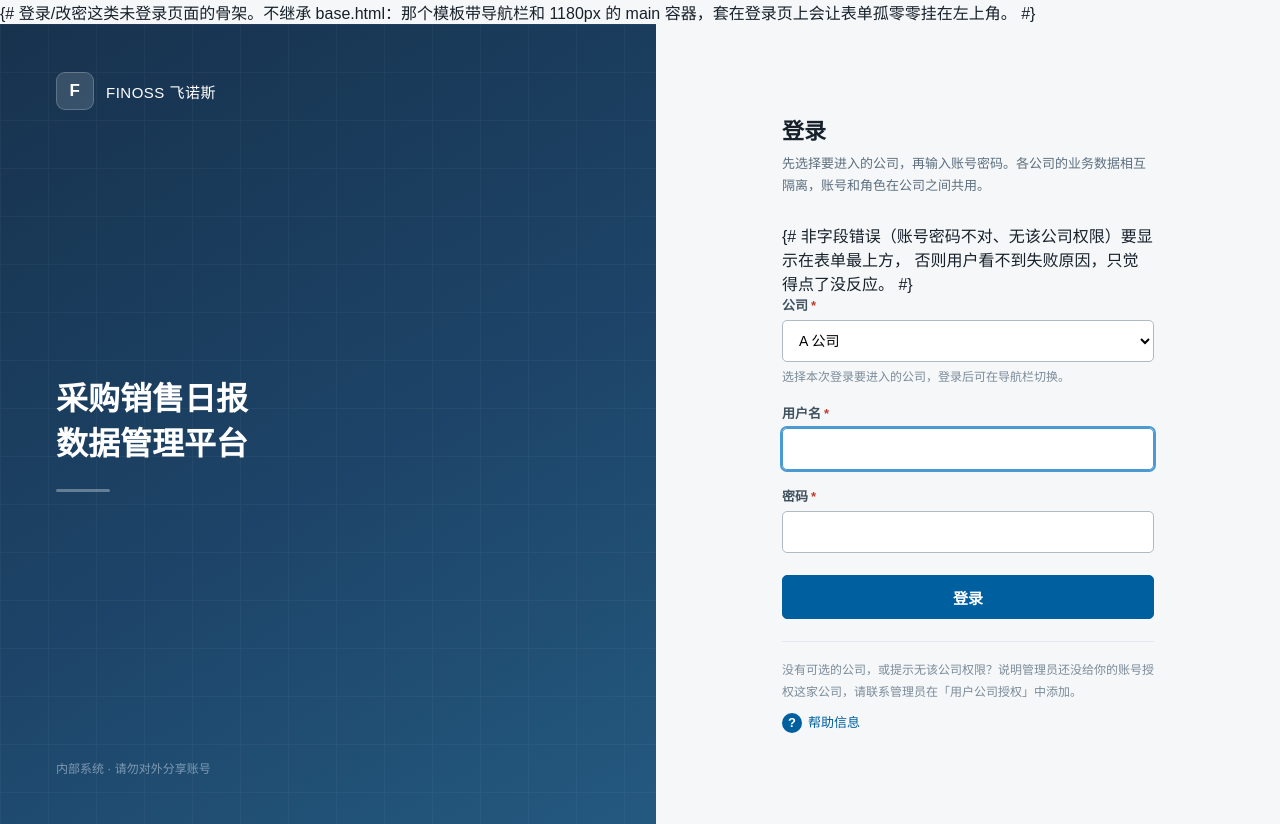
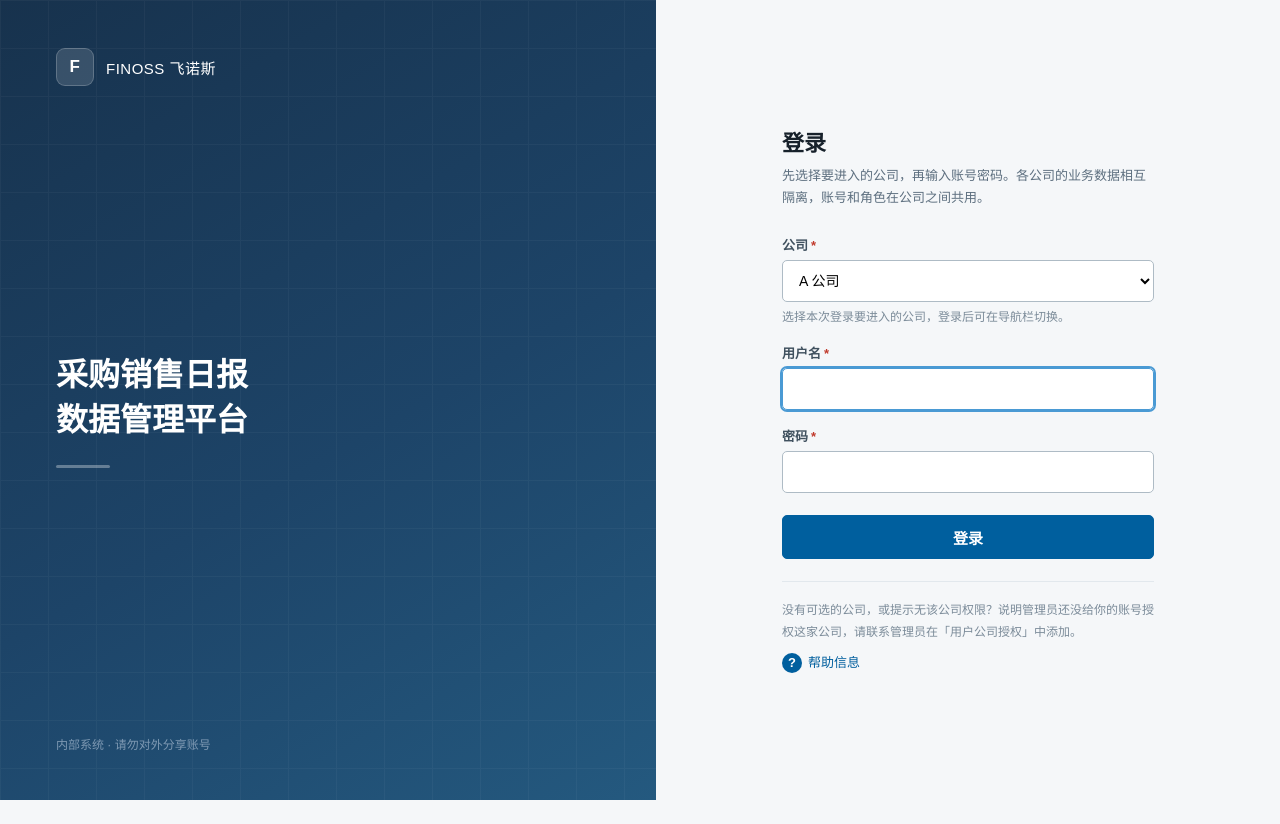
Before and after one commit to CenvyChan/dailyReport, a Django app: page /accounts/login/ in a window 1280 px wide. After the commit the page ends 800 px from the top, so only its background shows below. Run offline with Django 5.2, Linux system fonts and the light colour scheme; data comes from the database, SQL or seed files in the repository.

Commit message:
修复跨行的模板注释被渲染到页面上
Django 的 {# #} 是单行注释，不支持换行。写成跨行后，开头的 {# 找不到同行
的 #}，整段注释就被当成纯文本输出——登录页顶部因此显示出一大段「不继承
base.html：那个模板带导航栏……」的开发者注释，公司选择框上方也多出一段
「非字段错误要显示在表单最上方」，用户直接看得到。

七处都有这个问题：base_auth.html、registration/login.html、
core/password_change.html、sales/shipment_form.html、
purchase/receipt_form.html、reports/dashboard.html、500.html。
全部改成 {% comment %}...{% endcomment %}。

这类错误在代码审查里很难发现（模板照常渲染、不报任何错），所以加了
test_template_hygiene 做静态检查：扫所有模板，同一行 {# 之后没有 #} 即
判为跨行注释；另外校验 comment/endcomment 成对。

Co-Authored-By: Claude Opus 4.8 <noreply@anthropic.com>

```diff
--- a/templates/500.html
+++ b/templates/500.html
@@ -1,5 +1,5 @@
-{# 不继承 base.html：500 说明请求已经出错，context processor 可能也失败了，
-   继承会在渲染错误页时再抛一次异常，用户就只剩浏览器的默认白屏。 #}
+{% comment %} 不继承 base.html：500 说明请求已经出错，context processor 可能也失败了，
+   继承会在渲染错误页时再抛一次异常，用户就只剩浏览器的默认白屏。 {% endcomment %}
 <!doctype html>
 <html lang="zh-CN">
 <head>
--- a/templates/base_auth.html
+++ b/templates/base_auth.html
@@ -1,6 +1,6 @@
 {% load static %}<!doctype html>
-{# 登录/改密这类未登录页面的骨架。不继承 base.html：那个模板带导航栏和
-   1180px 的 main 容器，套在登录页上会让表单孤零零挂在左上角。 #}
+{% comment %} 登录/改密这类未登录页面的骨架。不继承 base.html：那个模板带导航栏和
+   1180px 的 main 容器，套在登录页上会让表单孤零零挂在左上角。 {% endcomment %}
 <html lang="zh-CN">
 <head>
   <meta charset="utf-8">
--- a/templates/core/password_change.html
+++ b/templates/core/password_change.html
@@ -1,8 +1,8 @@
 {% extends "base_auth.html" %}
 {% block title %}完善账号信息 - FINOSSReportSystem{% endblock %}
 {% block content %}
-{# 此时用户已登录但被中间件锁在这一页，继承 base.html 会显示一整排导航，
-   而点任何一项都会被弹回来。用 auth 骨架不给这个误导。 #}
+{% comment %} 此时用户已登录但被中间件锁在这一页，继承 base.html 会显示一整排导航，
+   而点任何一项都会被弹回来。用 auth 骨架不给这个误导。 {% endcomment %}
 <div class="auth-head">
   <h2>首次登录，请完善账号信息</h2>
   <p>请设置本人邮箱并修改初始密码，完成后才能继续使用日报系统。邮箱用于接收日报推送和系统通知，之后可在「个人设置」里修改。</p>
--- a/templates/purchase/receipt_form.html
+++ b/templates/purchase/receipt_form.html
@@ -8,8 +8,8 @@
     {{ form.non_field_errors }}
     {% include "includes/field.html" with field=form.supplier %}
     {% include "includes/field.html" with field=form.purchase_type %}
-    {# 国内/国外采购决定币种和汇率。这个联动此前埋在 purchase_type 的
-       help_text 里，和其他说明混在一起，而它是新人最容易搞错的地方 #}
+    {% comment %} 国内/国外采购决定币种和汇率。这个联动此前埋在 purchase_type 的
+       help_text 里，和其他说明混在一起，而它是新人最容易搞错的地方 {% endcomment %}
     <p class="inline-note"><i>i</i><span>国内采购按人民币记账；国外采购填美元金额，系统按入库日期所在月份自动匹配汇率折算人民币。当月汇率没维护时无法保存。</span></p>
     <div class="field-row">
       {% include "includes/field.html" with field=form.purchase_date %}
--- a/templates/registration/login.html
+++ b/templates/registration/login.html
@@ -7,8 +7,8 @@
 </div>
 
 <form method="post" class="auth-form">{% csrf_token %}
-  {# 非字段错误（账号密码不对、无该公司权限）要显示在表单最上方，
-     否则用户看不到失败原因，只觉得点了没反应。 #}
+  {% comment %} 非字段错误（账号密码不对、无该公司权限）要显示在表单最上方，
+     否则用户看不到失败原因，只觉得点了没反应。 {% endcomment %}
   {% if form.non_field_errors %}<ul class="errorlist">{% for error in form.non_field_errors %}<li>{{ error }}</li>{% endfor %}</ul>{% endif %}
 
   {% for field in form %}
--- a/templates/reports/dashboard.html
+++ b/templates/reports/dashboard.html
@@ -8,8 +8,8 @@
   </div>
 </div>
 <form class="filter-card" method="get">
-  {# 筛选分两行：上行是时间口径，下行是维度。此前 8 个控件挤在一行里换行，
-     日期和维度混在一起，看不出哪些是一组的 #}
+  {% comment %} 筛选分两行：上行是时间口径，下行是维度。此前 8 个控件挤在一行里换行，
+     日期和维度混在一起，看不出哪些是一组的 {% endcomment %}
   <div class="line">
     <span class="presets">
       <button type="submit" name="preset" value="month"{% if filters.preset == 'month' %} class="on"{% endif %}>本月</button>
--- a/templates/sales/shipment_form.html
+++ b/templates/sales/shipment_form.html
@@ -8,8 +8,8 @@
     {{ form.non_field_errors }}
     {% include "includes/field.html" with field=form.customer %}
     {% include "includes/field.html" with field=form.sale_type %}
-    {# 内外销决定币种和汇率。这个联动此前埋在 sale_type 的 help_text 里，
-       和其他四段说明混在一起，而它是新人最容易搞错的地方 #}
+    {% comment %} 内外销决定币种和汇率。这个联动此前埋在 sale_type 的 help_text 里，
+       和其他四段说明混在一起，而它是新人最容易搞错的地方 {% endcomment %}
     <p class="inline-note"><i>i</i><span>内销按人民币记账；外销填美元金额，系统按出货日期所在月份自动匹配汇率折算人民币。当月汇率没维护时无法保存。</span></p>
     <div class="field-row">
       {% include "includes/field.html" with field=form.shipment_date %}
```
Also changed, not shown: core/tests/test_template_hygiene.py (added, +51 -0 lines).
